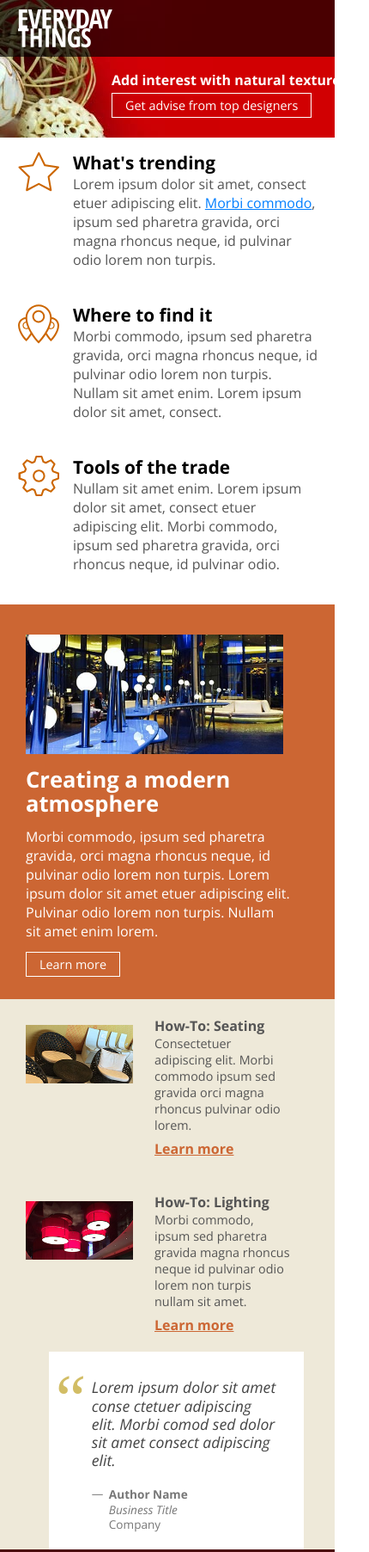
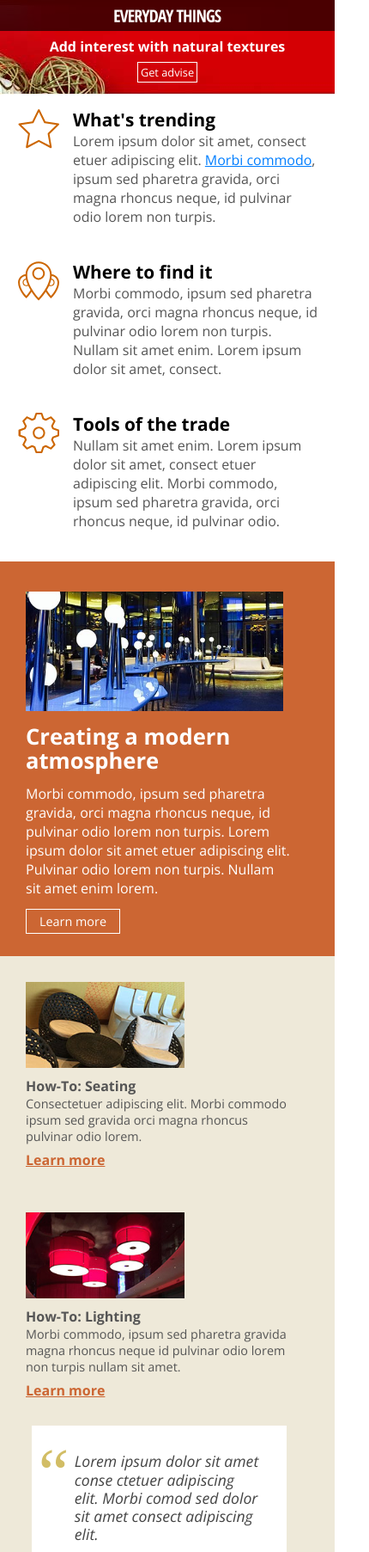
Before and after one commit to IsuruWijegunasinghe/responsive-web-design, a plain HTML site: page index.html in a window 390 px wide. Shown: the top 1805 px of the page at 86% size, 430 px wide, since content can reach past the window. Drawn offline with nearby package versions, Linux system fonts and the light colour scheme.

Commit message:
Adjustments for smallest screens

```diff
--- a/css/screen.css
+++ b/css/screen.css
@@ -324,3 +324,41 @@ footer a:hover { color: #000; }
 	footer div.content a { margin: 0 20px 0 0; }
 
 }
+
+@media screen and (max-width: 425px) {
+
+	/* Header */
+	header { height: 110px; background-image: url(../images/banner_425.jpg); }
+
+	header a.logo {
+		height: 36px; background: rgba(0,0,0,.65) url(../images/logo_small.svg) no-repeat center center;
+		background-size: 126px 17px;
+	}
+
+	header div.hero { width: 100%; left: 0px; top: 46px; text-align: center; }
+
+	header div.hero h1 { font-size: 1em; margin-bottom: 10px; }
+
+	header div.hero a.btn { padding: 2px 3px; font-size: .8em; }
+
+	header div.hero a.btn span { display: none; }
+
+	/* Section - How To */
+
+	section.how-to aside div.content { padding: 140px 20px 20px 0px; }
+
+	section.how-to aside div.content img { width: auto; height: 100px; top: 30px; }
+
+	section.how-to blockquote { margin: 10px 40px 0 20px; }
+
+	/* Footer*/
+
+	footer::after { content: ''; display: block; clear: both; }
+
+	footer div.content a {
+		display: inline-block; margin: 0 0 10px 0;
+		float: left;
+		clear: both;
+	}
+
+}
--- a/index.html
+++ b/index.html
@@ -14,7 +14,7 @@
 				<a class="logo" title="Everyday Things" href="http://codifydesign.com"><span>Everyday Things</span></a>
 				<div class="hero">
 					<h1>Add interest with natural textures</h1>
-					<a class="btn" title="Get advise from top designers" href="#">Get advise from top designers</a>
+					<a class="btn" title="Get advise from top designers" href="#">Get advise<span> from top designers</span></a>
 				</div>
 			</header>
 
```
